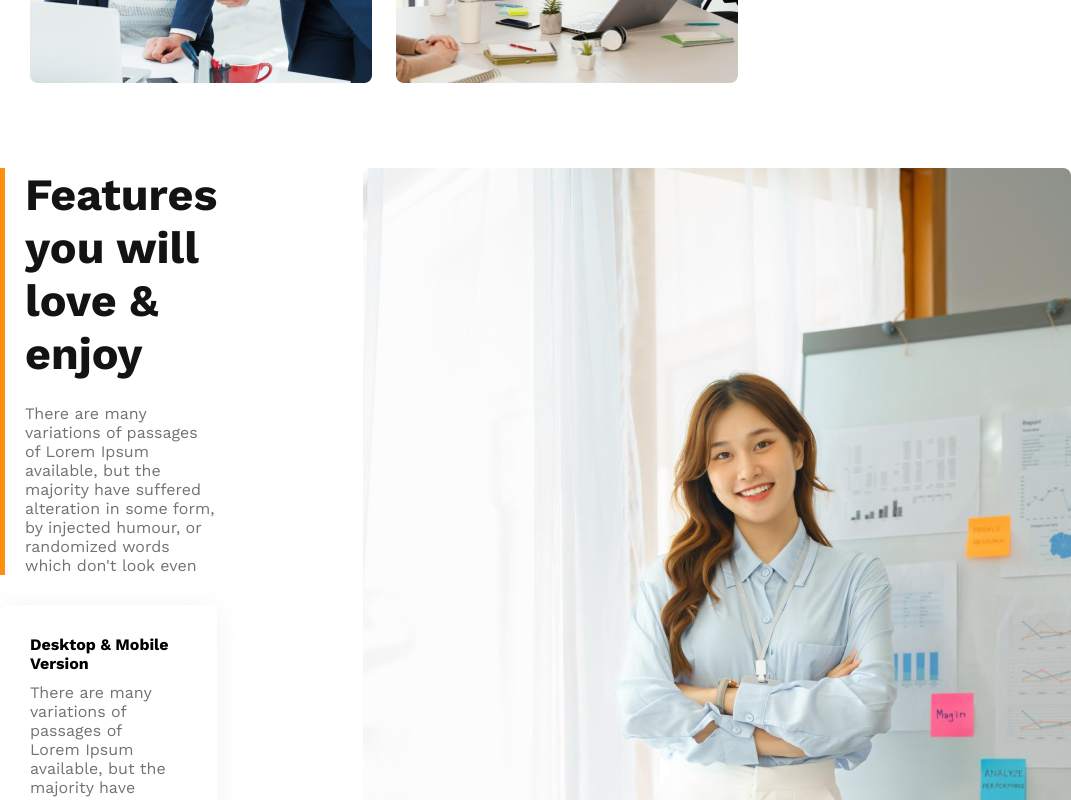
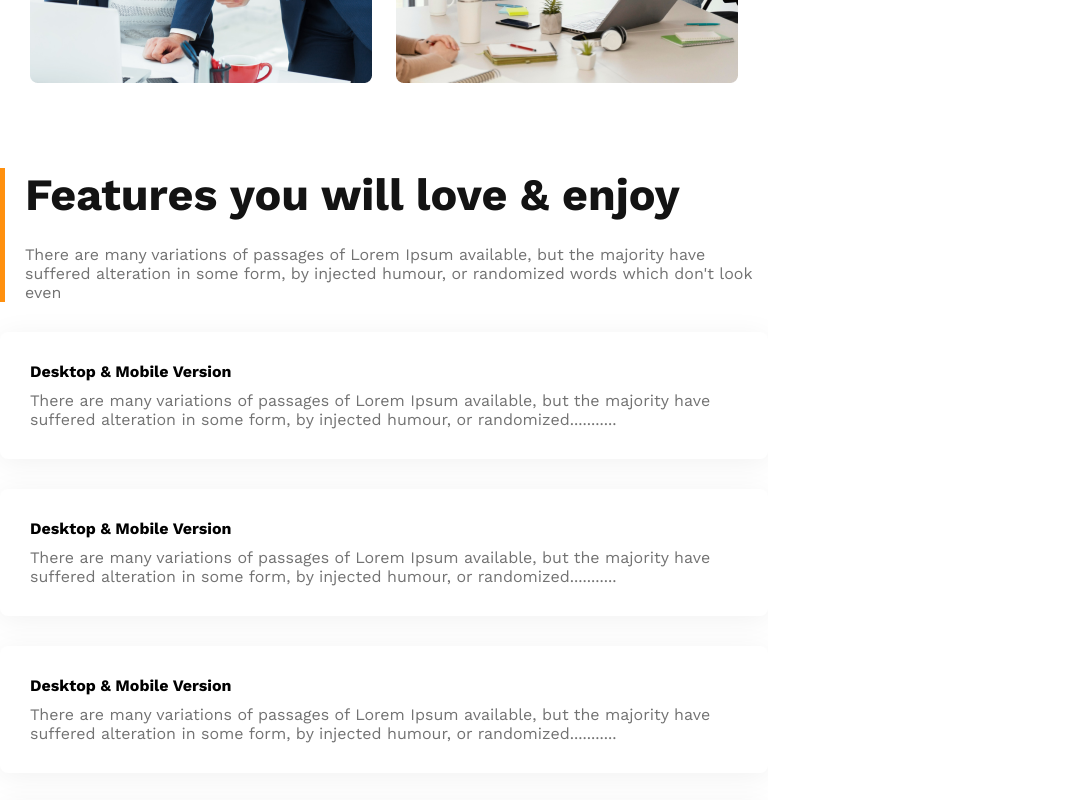
Before and after one commit to Md-Shakhawat-Hosen/architects, a plain HTML site: page index.html in a window 768 px wide. Shown: the part 2000-2800 px from the top of the page, 1071 px wide, since content can reach past the window. Drawn offline with nearby package versions, Linux system fonts and the light colour scheme.

Commit message:
added media query for medium devices at feature section

```diff
--- a/style.css
+++ b/style.css
@@ -244,7 +244,7 @@ box-shadow: 0px 4px 30px 0px rgba(0, 0, 0, 0.06);
      header{
         padding:10px;
     }
-    nav{
+    nav, .features-container{
         flex-direction: column;
     }
     .banner{
@@ -257,6 +257,14 @@ box-shadow: 0px 4px 30px 0px rgba(0, 0, 0, 0.06);
     flex-direction: column-reverse;
 }
 
+.right-feature-img img{
+    width: 100%;
+}
+.features-container .right-feature-img{
+    width: 70%;
+    margin: auto;
+}
+
 }
 
 /* Media query section start for medium devices */
```
